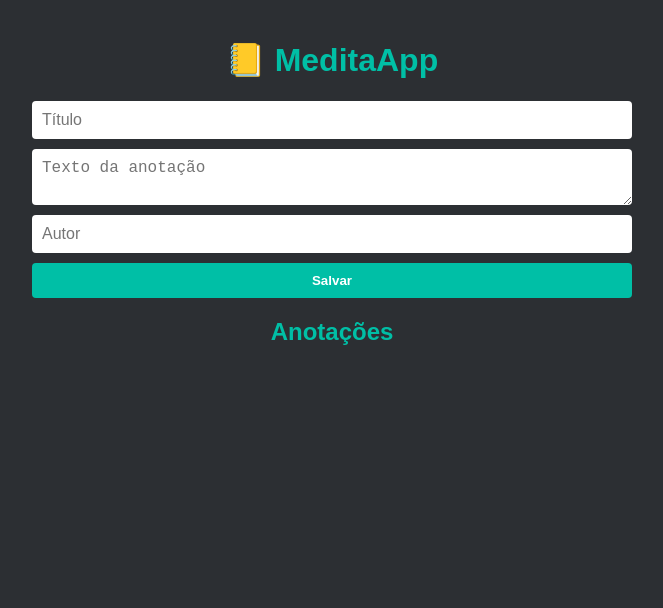
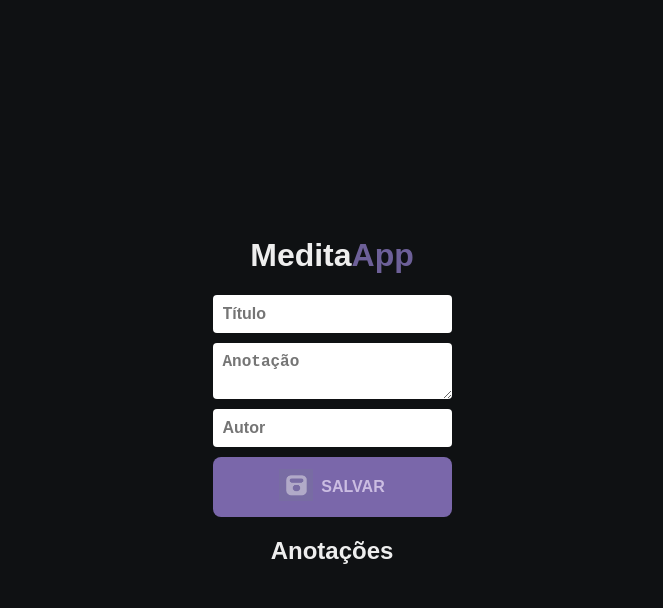
Before and after one commit to Kleber-Neto/MeditaApp, a plain HTML site: page docs/index.html in a window 1280 px wide. Shown: the whole page, without its empty margins (308-971 px from the left). Drawn offline with Linux system fonts and the light colour scheme.

Commit message:
Estilizando

```diff
--- a/docs/index.html
+++ b/docs/index.html
@@ -3,6 +3,7 @@
 <head>
     <meta charset="UTF-8">
     <meta name="viewport" content="width=device-width, initial-scale=1.0">
+    <meta name="theme-color" content="#7a67aa">
 
     <title>MeditaApp</title>
     <link rel="icon" href="icon-192.png" type="image/png">
@@ -19,13 +20,14 @@
 
 <body>
     <div class="container">
-        <h1>📒 MeditaApp</h1>
+        <h1>Medita<span class="cor">App</span></h1>
 
         <form id="form-anotacao">
             <input type="text" id="titulo" placeholder="Título" required>
-            <textarea id="texto" placeholder="Texto da anotação" required></textarea>
+            <textarea id="texto" placeholder="Anotação" required></textarea>
             <input type="text" id="autor" placeholder="Autor" required>
-            <button type="submit">Salvar</button>
+            <button type="submit" class="botao-icone"> <img src="iconBotao-192.png" alt="Ícone" class="icone"><span>Salvar</span>
+            </button>
         </form>
 
         <h2>Anotações</h2>
--- a/docs/style.css
+++ b/docs/style.css
@@ -1,9 +1,13 @@
 body {
     font-family: Arial, sans-serif;
-    background-color: #2c2f33;
+    background-color: #0f1113;
     color: #f0f0f0;
     margin: 0;
     padding: 0;
+    align-items: center;
+    justify-content: center;
+    height: 100vh;
+    display: flex;
 }
 
 .container {
@@ -14,7 +18,7 @@ body {
 
 h1, h2 {
     text-align: center;
-    color: #00bfa6;
+    color: #eeeeee;
 }
 
 form {
@@ -28,24 +32,71 @@ input, textarea {
     border: none;
     border-radius: 4px;
     font-size: 1rem;
+    font-weight: bold;
 }
 
 textarea {
     resize: vertical;
+    font-weight: bold;
 }
 
 button {
-    background-color: #00bfa6;
+    background-color:  #6d6098;
     color: white;
     padding: 10px;
     border: none;
     border-radius: 4px;
     font-weight: bold;
     cursor: pointer;
+    text-align: center;
+}
+
+.botao-icone {
+  /* display: flex;
+  align-items: center;
+  gap: 8px;
+  background-color: #756a9c;
+  color: white;
+  border: none;
+  padding: 12px 20px;
+  font-size: 16px;
+  border-radius: 10px;
+  cursor: pointer;
+  transition: background-color 0.3s ease; */
+
+ display: flex;
+  align-items: center;
+  justify-content: center;
+  gap: 8px;
+  width: 100%;
+  max-width: 600px;
+  padding: 12px;
+  background-color: #7a67aa; /* Roxo do botão */
+  color: #cbbde2; /* Texto e ícone com tom claro */
+  border: none;
+  border-radius: 8px;
+  font-size: 16px;
+  font-weight: bold;
+  text-transform: uppercase;
+  font-family: sans-serif;
+  cursor: pointer;
+  transition: background-color 0.3s ease;
 }
 
 button:hover {
-    background-color: #008e78;
+    background-color: #534974;
+}
+
+
+.icone {
+
+  width: 34px;
+  height: 32px;
+  margin-bottom: 4px;
+}
+
+.cor {
+    color: #6d6098;
 }
 
 ul {
@@ -58,6 +109,7 @@ li {
     padding: 10px;
     margin-bottom: 10px;
     border-radius: 5px;
+    font-weight: bold;
 }
 
 li span {
@@ -65,6 +117,6 @@ li span {
 }
 
 li button {
-    background-color: crimson;
+    background-color: #6d6098;
     margin-top: 5px;
 }
```
Also changed, not shown: docs/icon-192.png, docs/icon-512.png, docs/iconBotao-192.png (added), docs/manifest.json.
